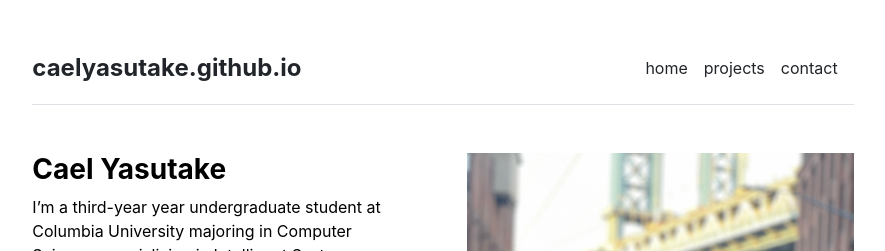
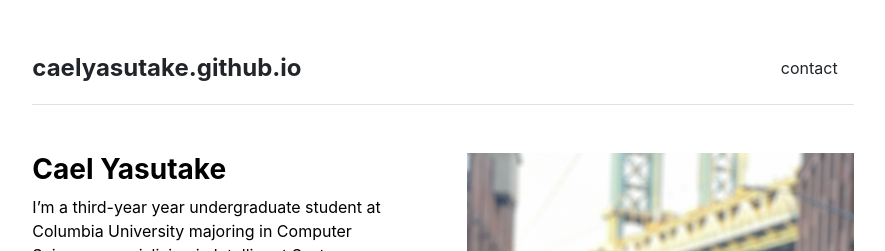
Before and after one commit to caelyasutake/caelyasutake.github.io, a Jekyll site: the page built from index.md, in a window 1280 px wide. Shown: the top 251 px of the page, without its empty margins (197-1082 px from the left). Built offline with Jekyll 4.4.1, drawn with Linux system fonts in a browser that asks for light colours.

Commit message:
Update settings.yml

```diff
--- a/_data/settings.yml
+++ b/_data/settings.yml
@@ -1,6 +1,4 @@
 menu:
-- {name: 'home', url: '/home'}
-- {name: 'projects', url: '/projects'}
 - {name: 'contact', url: '/contact'}
 
 social:
```
